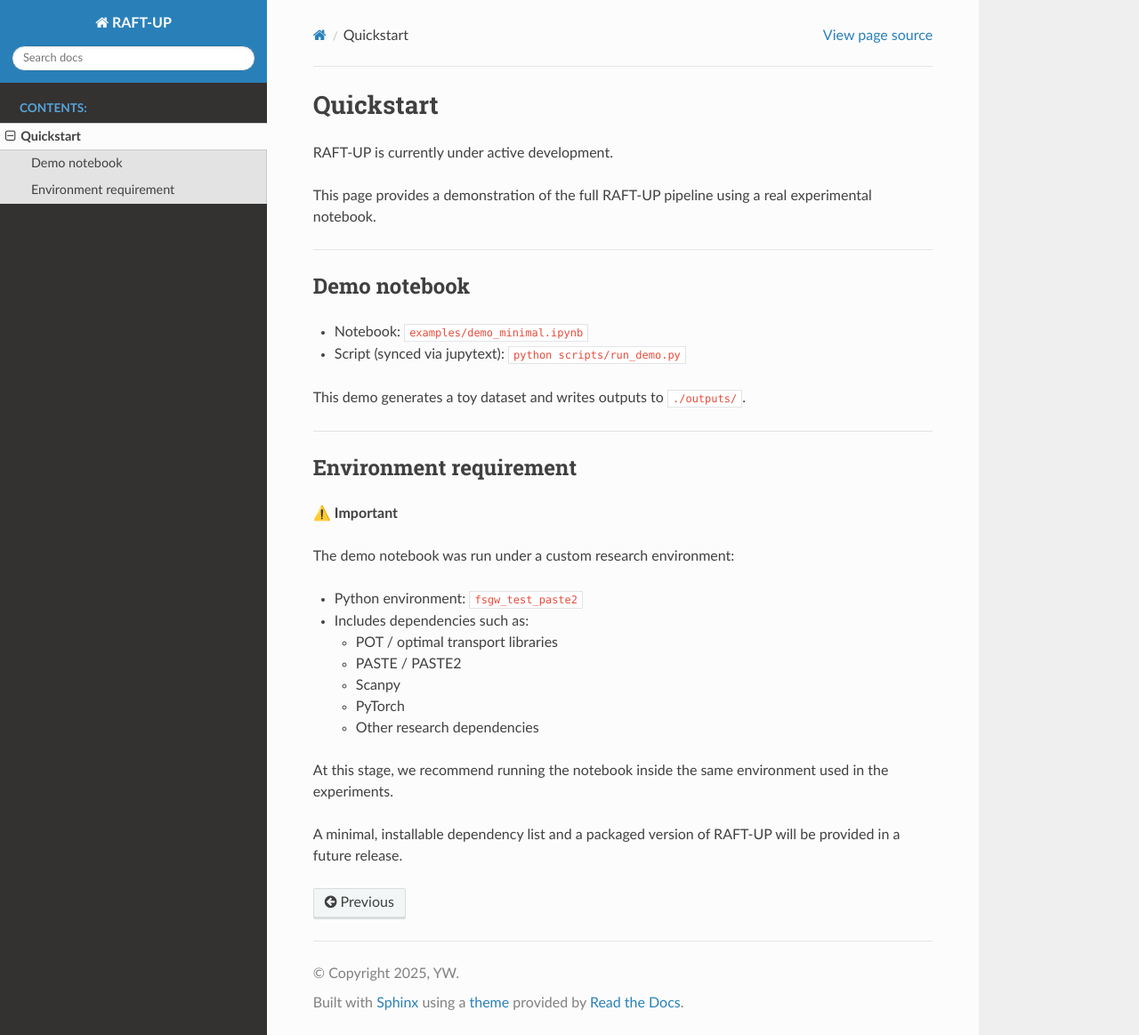
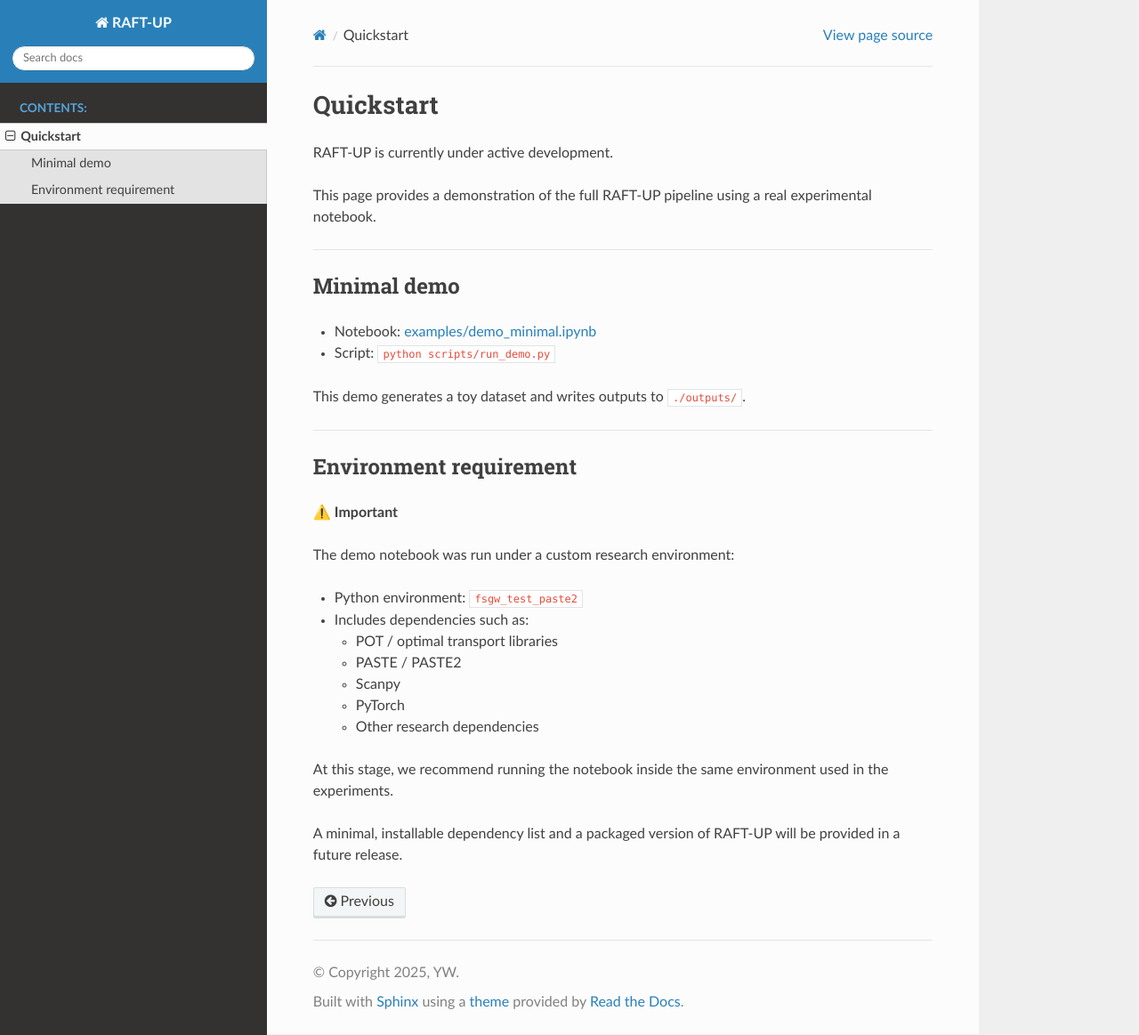
Before and after one commit to L1feiyu/raftup_repo, a Sphinx documentation site: the page built from docs/source/quickstart.md, in a window 1280 px wide and 1163 px high. Shown: the whole window at 89% size. Built offline with Sphinx 7.4.7 and the Read the Docs theme 3.1.0, drawn with Linux system fonts in a browser that asks for light colours.

Commit message:
Link demo notebooks to GitHub

```diff
--- a/docs/source/quickstart.md
+++ b/docs/source/quickstart.md
@@ -7,10 +7,10 @@ a real experimental notebook.
 
 ---
 
-## Demo notebook
+## Minimal demo
 
-- Notebook: `examples/demo_minimal.ipynb`
-- Script (synced via jupytext): `python scripts/run_demo.py`
+- Notebook: [examples/demo_minimal.ipynb](https://github.com/L1feiyu/raftup_repo/blob/main/examples/demo_minimal.ipynb)
+- Script: `python scripts/run_demo.py`
 
 This demo generates a toy dataset and writes outputs to `./outputs/`.
 
```
